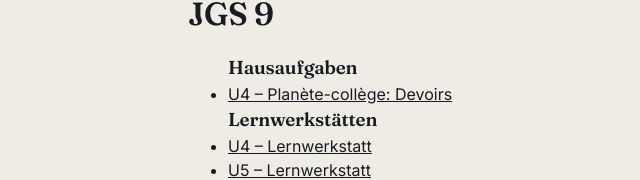
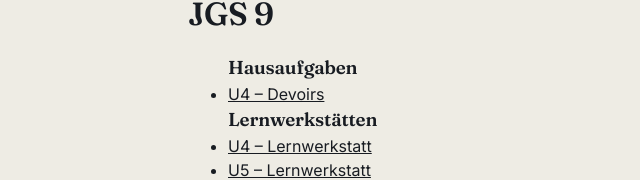
Before and after one commit to erikeising/Lernmodule, a plain HTML site: page franzoesisch/jgs9/index.html in a window 1280 px wide. Shown: the part 143-323 px from the top of the page, without its empty margins (16-656 px from the left). Drawn offline with Linux system fonts and the light colour scheme.

Commit message:
Update index.html

```diff
--- a/franzoesisch/jgs9/index.html
+++ b/franzoesisch/jgs9/index.html
@@ -14,7 +14,7 @@
 
 <ul>
   <h3>Hausaufgaben</h3>
-<li><a href="U4_Planete-college_Devoirs.html">U4 – Planète-collège: Devoirs</a></li>
+<li><a href="U4_Planete-college_Devoirs.html">U4 – Devoirs</a></li>
   <h3>Lernwerkstätten</h3>
 <li><a href="F_JGS9_U4-Lernwerkstatt.html">U4 – Lernwerkstatt</a></li>
 <li><a href="F_JGS9_U5-Lernwerkstatt.html">U5 – Lernwerkstatt</a></li>
```
